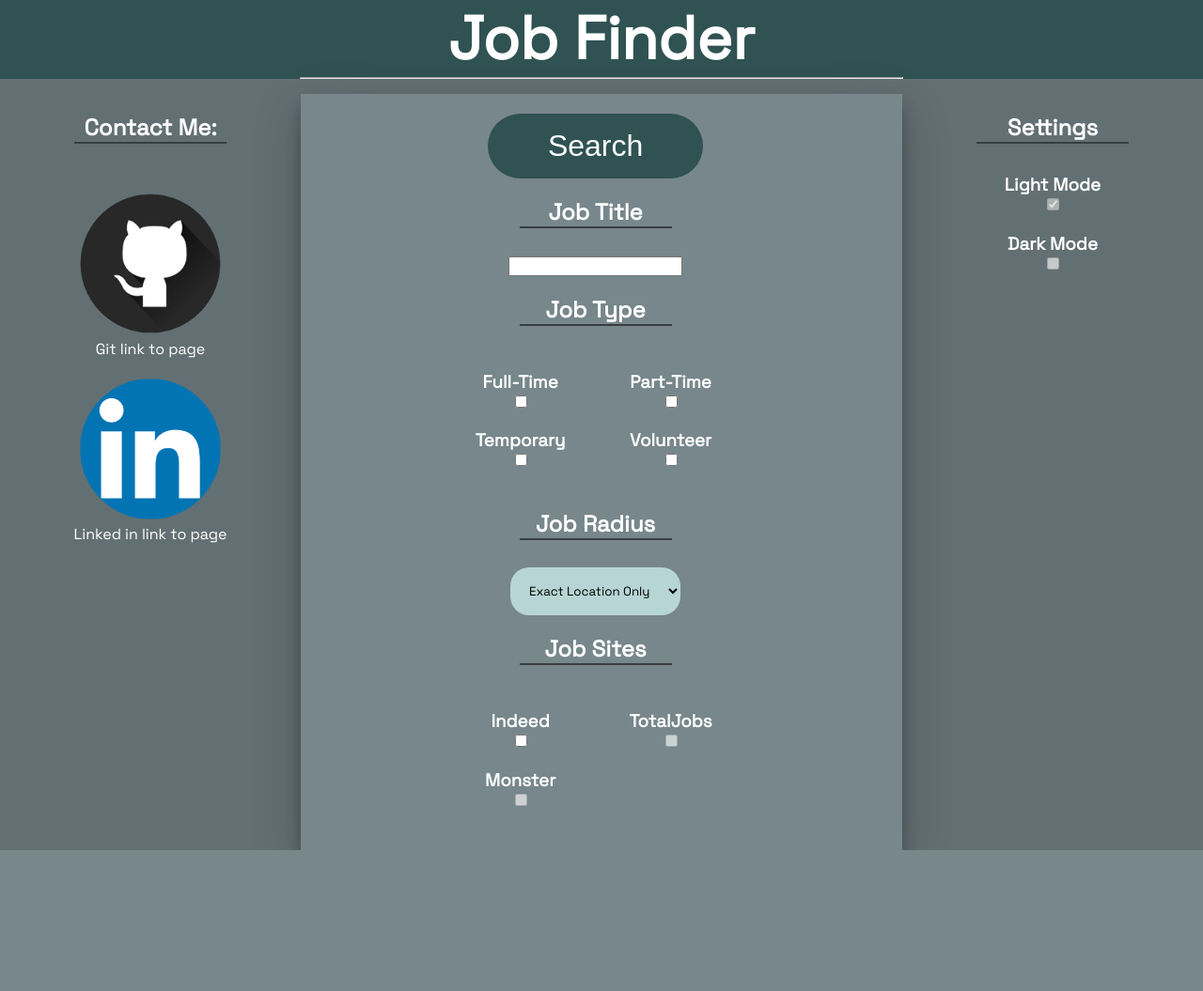
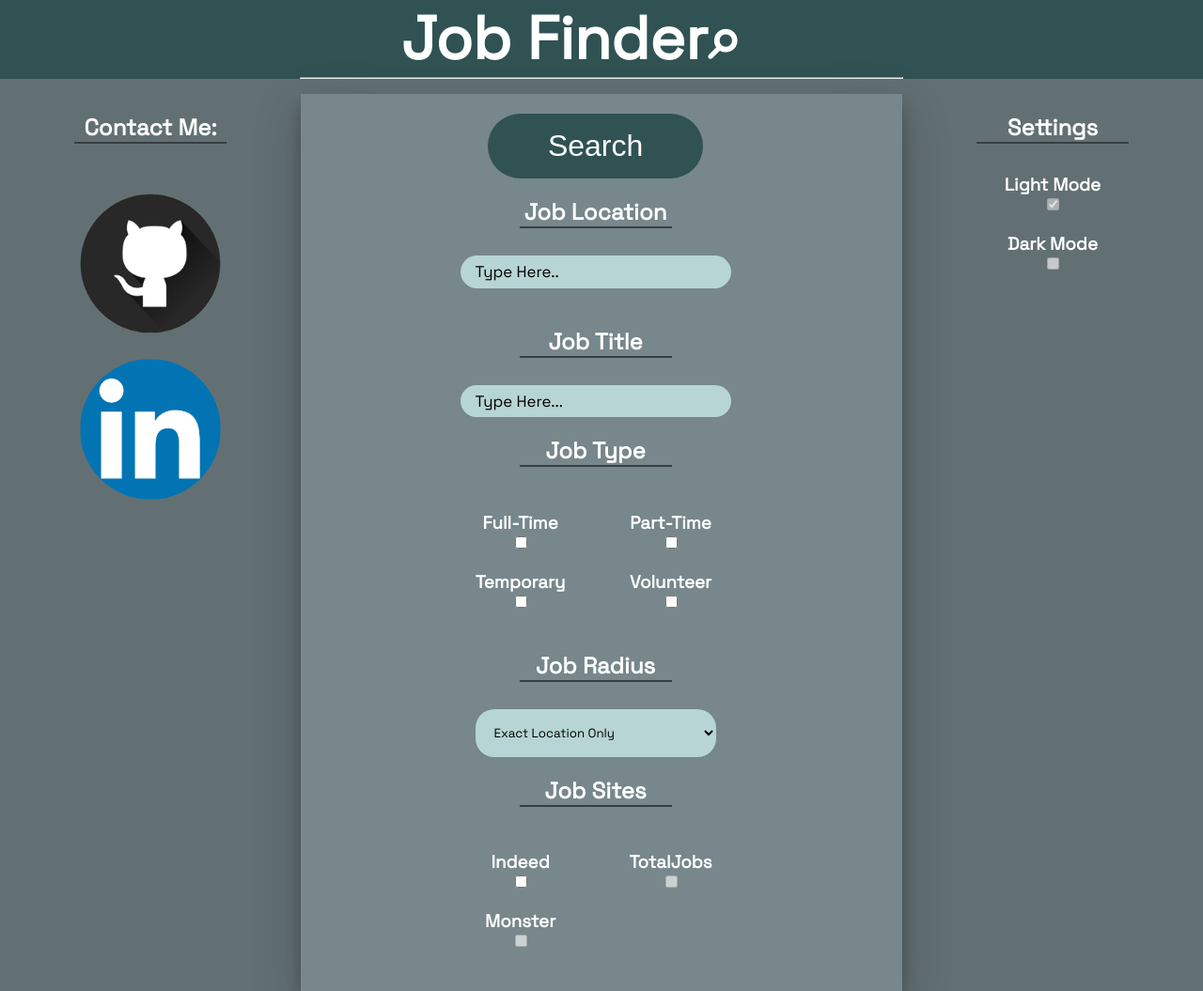
Before and after one commit to FrostGreg/job-finder, a Django app: page / in a window 1280 px wide. Shown: the whole page at 94% size. Before the commit the page ends 905 px from the top, so only its background shows below. Run offline with Django 3.2, Linux system fonts and the light colour scheme.

Commit message:
Styling to pages

```diff
--- a/jobfinder/main/static/css/style.css
+++ b/jobfinder/main/static/css/style.css
@@ -111,16 +145,41 @@ img:hover {
   font-family:inherit;
   background-color:rgb(183,213,212);
   transition:0.9s;
+  width:80%;
 }
 
 .selection:hover {
   background-color:rgb(163 191 190);
   border-radius:5px;
   box-shadow: 0 12px 16px 0 rgba(0,0,0,0.24), 0 17px 50px 0 rgba(0,0,0,0.19);
+  width:90%;
 }
 
 .selection:focus-visible {
   outline:none;
+}
+
+.input-text{
+    background-color:rgb(183,213,212);
+    border:none;
+    border-radius:20px;
+    font-family:inherit;
+    font-size:105%;
+    padding:2% 5%;
+    width:80%;
+    transition-duration:0.9s;
+}
+
+.input-text:hover{
+  background-color:rgb(163 191 190);
+  border-radius:5px;
+  box-shadow: 0 12px 16px 0 rgba(0,0,0,0.24), 0 17px 50px 0 rgba(0,0,0,0.19);
+  padding:5% 5%;
+  width:90%;
+}
+
+.input-text:focus-visible{
+    outline:none;
 }
 
 #center-column {
@@ -132,4 +191,30 @@ img:hover {
 
 #title {
   padding-bottom: 0;
+  transition-duration:0.9s;
 }
+
+#title:hover {
+  cursor:default;
+}
+
+#title span{
+  display:inline-block;
+  position:relative;
+  left: -0px;
+  transition-duration:0.9s;
+}
+
+#title:hover span {
+  left: -50px;
+}
+
+#title span:after {
+  content:' ⌕';
+  opacity:0;
+  position:absolute;
+}
+
+#title:hover span:after {
+  opacity:1;
+}
--- a/jobfinder/main/templates/main/base.html
+++ b/jobfinder/main/templates/main/base.html
@@ -1,31 +1,33 @@
 <!DOCType html>
-<html>
+<html lang="en">
 <head>
     {% load static %}
     <title>Job Finder - {% block title%}Base{% endblock %}</title>
     <link type="text/css" rel="stylesheet" href="{% static 'css/style.css'%}">
     <meta name="author" content="Gregory Frost">
-    <meta name="viewport" content="width=device-width, initial-scale=1.0">
+    <meta charset="utf-8">
+    <meta name="viewport" content="width=device-width, initial-scale=1">
     <script>{% block scripts %}{% endblock %}</script>
 </head>
 <body>
 <div class="heading">
-    <h1 class="heading" id="title">{% block heading %}Job Finder{% endblock %}</h1>
+    <h1 class="heading" id="title"><span>{% block heading %}Job Finder{% endblock %}</span></h1>
     <hr/>
 </div>
-<div id="left-column" class="container" style="float: left;">
+<div id="left-column" class="container container-sm" style="float: left;">
     <h2></h2>
     {% block left-content %}
     {% endblock %}
 </div>
-<div id="center-column" class="container">
+<div id="center-column" class="container container-sm">
     {% block center-content %}
     {% endblock %}
 </div>
-<div id="right-column" class="container" style="float: right;">
+<div id="right-column" class="container container-sm" style="float: right;">
     <h2></h2>
     {% block right-content %}
     {% endblock %}
 </div>
+
 </body>
 </html>
--- a/jobfinder/main/templates/main/home.html
+++ b/jobfinder/main/templates/main/home.html
@@ -12,13 +12,11 @@
     <a href="https://github.com/FrostGreg">
         <img src="{% static 'git-logo.png'%}" width=150 height=150 alt="Github logo">
     </a><br/>
-    Git link to page<br/>
     <br/>
     <a href="https://linkedin.com/in/greg-frost-702b00215">
         <img src="{% static 'linked-logo.png'%}" width=150 height=150 alt="LinkedIn logo">
     </a>
     <br/>
-Linked in link to page<br/>
 {% endblock %}
 
 {% block center-content %}
@@ -26,10 +24,15 @@ Linked in link to page<br/>
         <br/>
         <button type="submit" value="search" id="search-top" name="search" class="search"><span>Search</span></button>
         <br/>
+        <h2>Job Location</h2>
+        <hr class="hr-contain">
+        <br>
+        <input type="text" class="input-text" id="job-location" name="job-location" onfocus="this.value=''" value="Type Here.."><br>
+        <br>
         <h2>Job Title</h2>
         <hr class="hr-contain"/>
         <br/>
-        <input type="text" class="input-text" id="job-title" name="job-title" value=""/><br/>
+        <input type="text" class="input-text" id="job-title" name="job-title" onfocus="this.value=''" value="Type Here..."/><br/>
         <h2>Job Type</h2>
         <hr class="hr-contain"/>
         <br/>
--- a/jobfinder/main/views.py
+++ b/jobfinder/main/views.py
@@ -12,6 +12,9 @@ def index(response):
 
 
 def result(response):
+    location = response.GET.get("job-location")
+    if len(location) == 0:
+        location = None
     title = response.GET.get("job-title")
     radius = response.GET.get("radius")
     jobs = []
@@ -20,10 +23,10 @@ def result(response):
                      "c-vol": "volunteer"}
     for element in response.GET:
         if element in check_to_type:
-            new = IndeedSearch("Newark-on-Trent", job_type=check_to_type[element], title=title, radius=radius)
+            new = IndeedSearch(location=location, job_type=check_to_type[element], title=title, radius=radius)
             jobs += new.get_links()
 
-    new = IndeedSearch("Newark-on-Trent", title=title, radius=radius)
+    new = IndeedSearch(location=location, title=title, radius=radius)
     jobs += new.get_links()
 
     return render(response, "main/result.html", {"jobs": jobs})
```
Also changed, not shown: other parts of jobfinder/main/static/css/style.css (+41 -7 lines), jobfinder/main/classes/main.py (+5 -2 lines).
